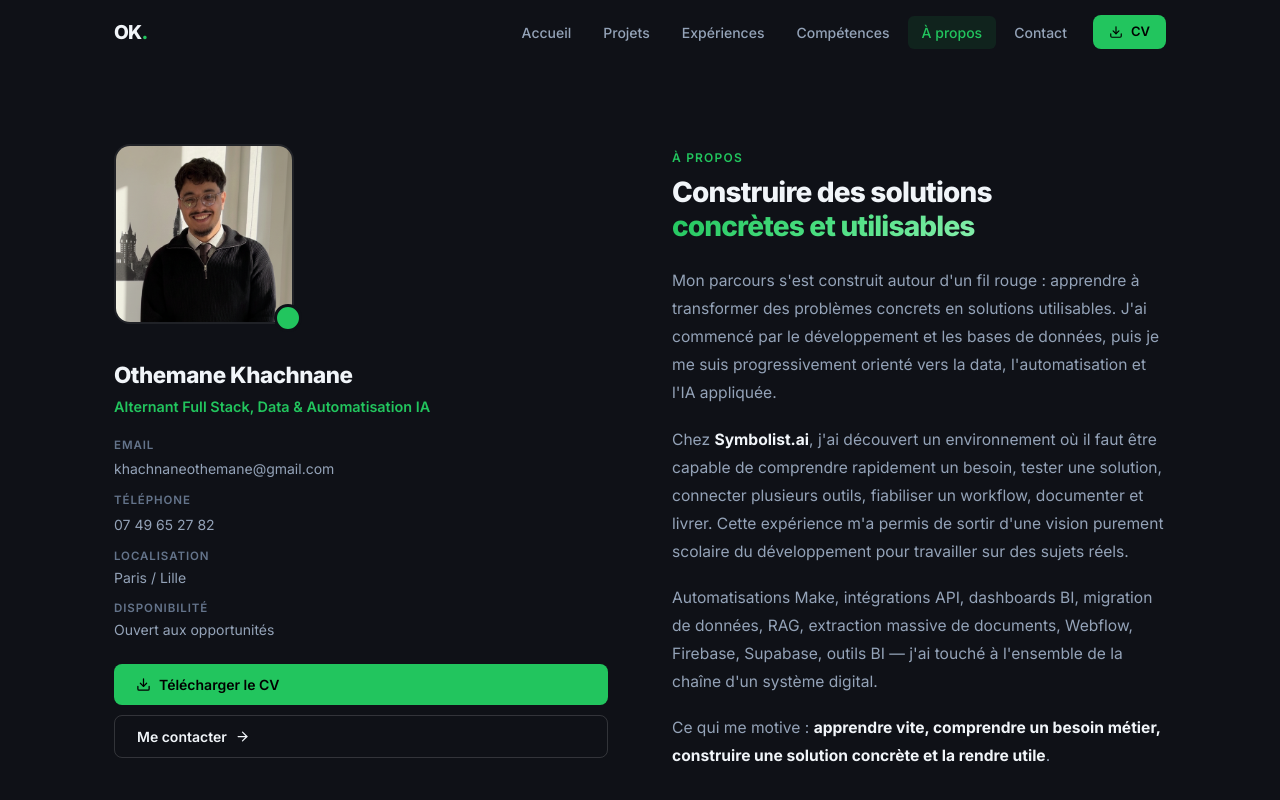
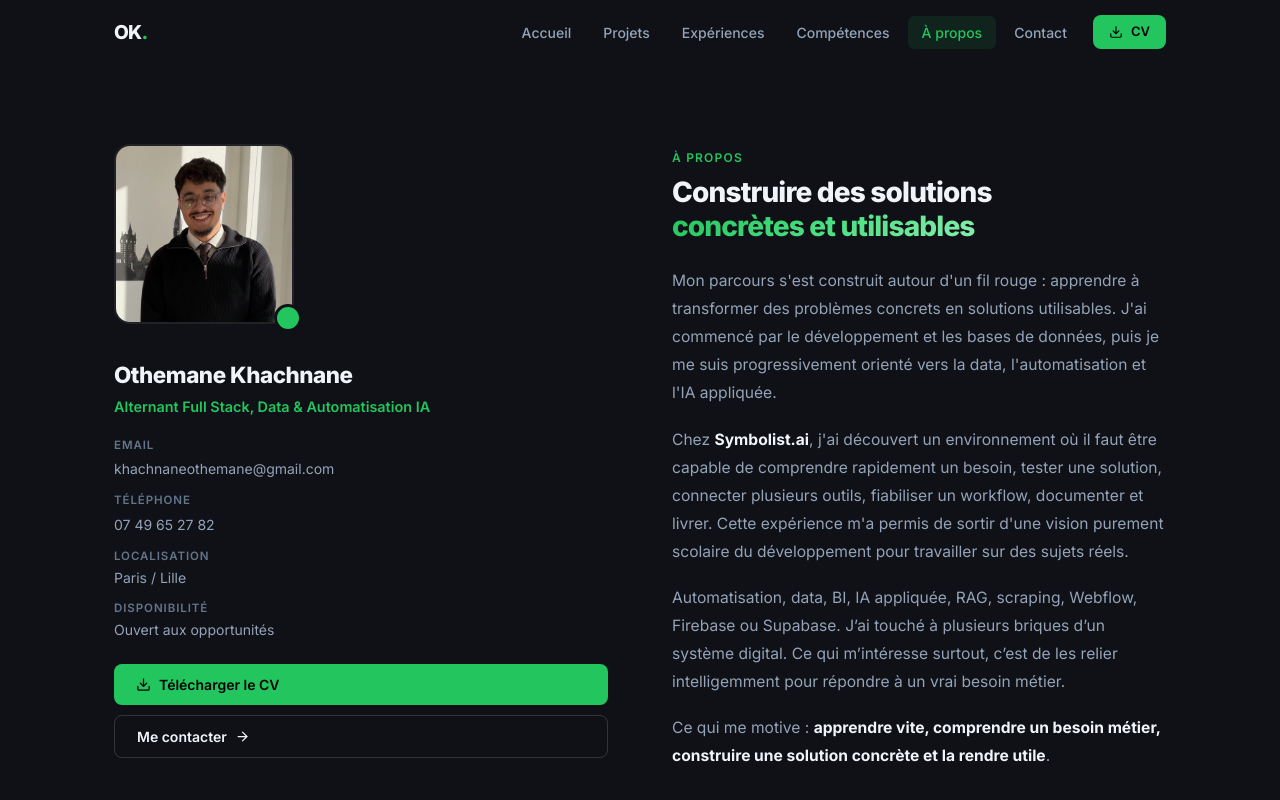
Before and after one commit to ibnakrm/Portfolio, a React (Vite) app: page /a-propos in a window 1280 px wide. Shown: the top 800 px of the page. Built offline with nearby package versions, Linux system fonts and the light colour scheme.

Commit message:
chore: refine content/copy in About, Home and projects descriptions

```diff
--- a/src/data/projects.ts
+++ b/src/data/projects.ts
@@ -56,8 +56,8 @@ export const projects: Project[] = [
     slug: "dashboards-clicdata-coupler",
     title: "Dashboards BI & migration vers Coupler",
     shortDescription: "Création et correction de dashboards marketing/SEO sur ClicData, analyse des limites de l'outil et participation à la transition vers Coupler.",
-    context: "Chez Symbolist.ai, ClicData était utilisé pour créer des dashboards clients autour du SEO, Google Analytics, Google Ads et du reporting marketing.",
-    problem: "L'outil présentait des limites importantes : bugs récurrents, complexité de maintenance, coûts élevés, et des écarts de données inexpliqués entre les sources connectées.",
+    context: "Chez Symbolist.ai, j’utilisais ClicData, un outil d’ETL et de reporting, pour concevoir des dashboards clients dédiés au suivi des performances marketing. Ces tableaux de bord permettaient de centraliser et visualiser des données issues de différentes sources, notamment les campagnes marketing, le SEO, Google Analytics, Google Ads ainsi que le reporting global.",
+    problem: "ClicData présentait des limites : bugs récurrents, complexité de maintenance, coûts élevés, et des écarts de données inexpliqués entre les sources connectées.",
     solution: "Travailler sur les dashboards existants, corriger les anomalies, analyser les écarts de données et contribuer à la réflexion autour d'une migration vers une architecture plus fiable avec Coupler.",
     actions: [
       "Connexion de sources de données (Google Analytics, Search Console, Google Ads)",
--- a/src/pages/About.tsx
+++ b/src/pages/About.tsx
@@ -109,9 +109,9 @@ export default function About() {
                   purement scolaire du développement pour travailler sur des sujets réels.
                 </p>
                 <p style={{ margin: 0 }}>
-                  Automatisations Make, intégrations API, dashboards BI, migration de données, RAG,
-                  extraction massive de documents, Webflow, Firebase, Supabase, outils BI — j'ai touché
-                  à l'ensemble de la chaîne d'un système digital.
+                  Automatisation, data, BI, IA appliquée, RAG, scraping, Webflow, Firebase ou Supabase.
+                  J’ai touché à plusieurs briques d’un système digital. Ce qui m’intéresse surtout,
+                  c’est de les relier intelligemment pour répondre à un vrai besoin métier.
                 </p>
                 <p style={{ margin: 0 }}>
                   Ce qui me motive : <strong style={{ color: 'var(--color-text)' }}>apprendre vite, comprendre un besoin métier, construire une
--- a/src/pages/Home.tsx
+++ b/src/pages/Home.tsx
@@ -352,7 +352,7 @@ export default function Home() {
             Lancer un projet ou échanger ?
           </h2>
           <p style={{ color: 'var(--color-text-2)', margin: '0 auto 32px', lineHeight: 1.6, fontSize: '0.925rem' }}>
-            Je réponds sous 24h pour discuter de vos besoins en traitement de données, création d'automates métier ou intégration d'IA.
+            Je réponds sous 24h pour discuter de vos besoins en traitement de données, création d'automatisation métier ou intégration d'IA.
           </p>
           <div style={{ display: 'flex', gap: '12px', justifyContent: 'center', flexWrap: 'wrap' }}>
             <a
```
